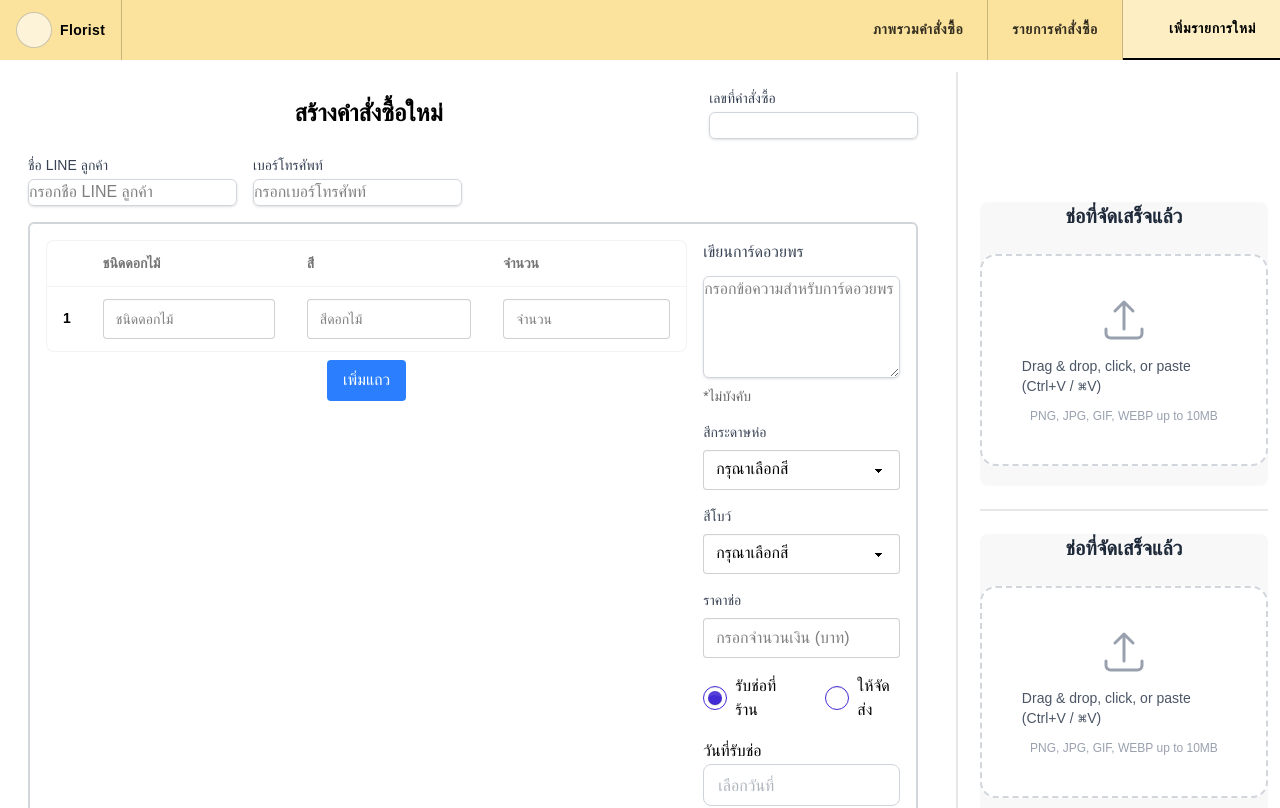
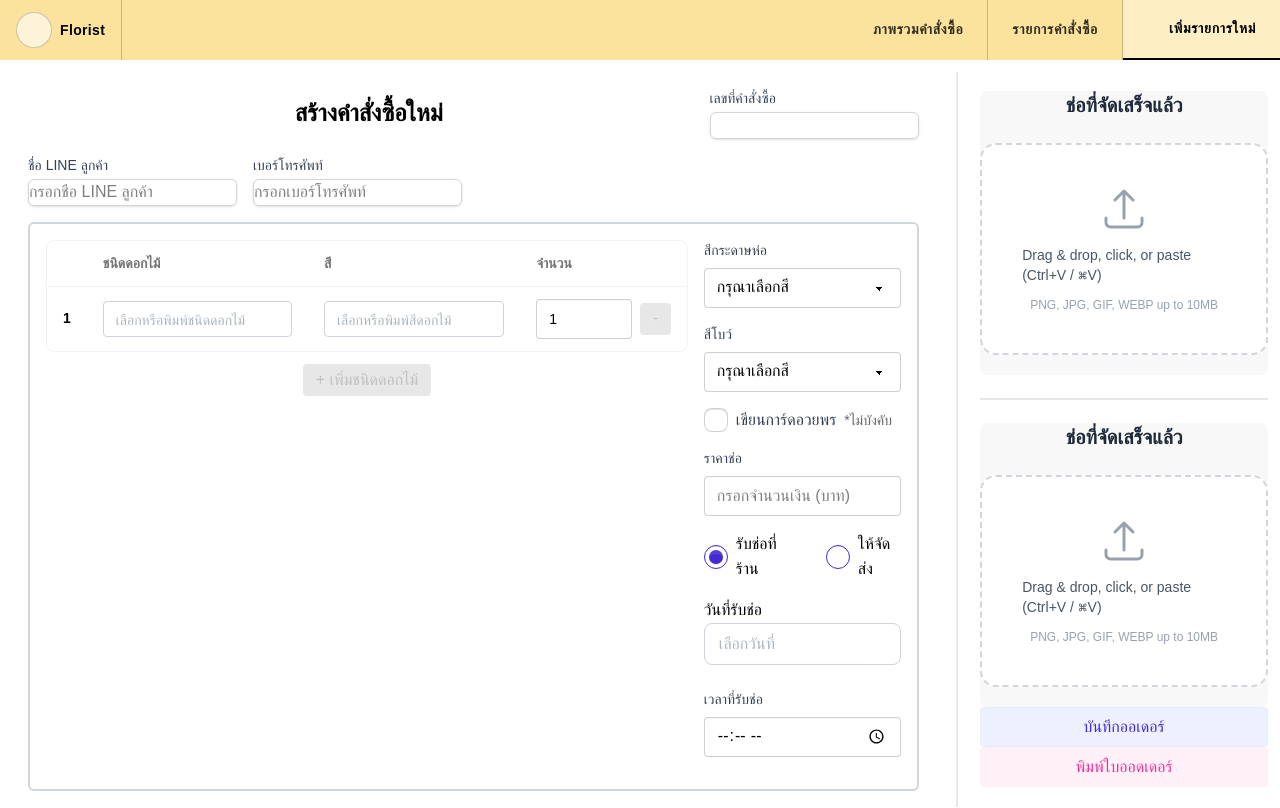
Before and after one commit to jaranutl/my-test-app, a Next.js app: page /order_form in a window 1280 px wide. Shown: the top 808 px of the page. Built offline with nearby package versions, Linux system fonts and the light colour scheme; some icons are missing.

Commit message:
make add row works and add submit form with form adjustments

```diff
--- a/package.json
+++ b/package.json
@@ -20,7 +20,8 @@
     "dayjs": "^1.11.19",
     "next": "^16.1.6",
     "react": "^19.2.4",
-    "react-dom": "^19.2.4"
+    "react-dom": "^19.2.4",
+    "uuid": "^13.0.0"
   },
   "devDependencies": {
     "@tailwindcss/postcss": "^4",
--- a/src/components/formorder/Formflower.tsx
+++ b/src/components/formorder/Formflower.tsx
@@ -1,9 +1,13 @@
 "use client";
 
-import React, { useState } from "react";
+import React, { useState, ChangeEvent } from "react";
 import { DatePickerInput } from "@mantine/dates";
+import { Autocomplete } from "@mantine/core";
 import dayjs from "dayjs";
 import "dayjs/locale/th";
+import { CheckBox } from "@mui/icons-material";
+
+import { v4 as uuidv4 } from "uuid";
 
 dayjs.locale("th");
 
@@ -11,6 +15,63 @@ export const Formflower = () => {
   const [pickupMode, setPickupMode] = useState<"workin" | "delivery">("workin");
   const [deliveryDate, setDeliveryDate] = useState<Date | null>(null);
   const [deliveryTime, setDeliveryTime] = useState<string>("");
+  const [isVisible, setIsVisible] = useState<boolean>(false);
+
+  const handleToggle = (e: ChangeEvent<HTMLInputElement>) => {
+    setIsVisible(e.target.checked);
+  };
+
+  type Row = {
+    id: string;
+    type: string;
+    color: string;
+    quantity: number;
+  };
+
+  const [rows, setRows] = useState<Row[]>([
+    { id: uuidv4(), type: "", color: "", quantity: 1 },
+  ]);
+
+  const MAX_ROWS = 4;
+
+  const [warning, setWarning] = useState<string | null>(null);
+
+  const addRow = () => {
+    const lastRow = rows[rows.length - 1];
+    setRows((prev) => [
+      ...prev,
+      {
+        id: uuidv4(),
+        type: "",
+        color: "",
+        quantity: 1,
+      },
+    ]);
+  };
+
+  const removeRow = (id: string) => {
+    if (rows.length <= 1) return;
+    setRows((prev) => prev.filter((row) => row.id !== id));
+  };
+
+  const handleChange = <K extends keyof Row>(
+    id: string,
+    field: K,
+    value: Row[K],
+  ) => {
+    setRows((prev) =>
+      prev.map((row) => (row.id === id ? { ...row, [field]: value } : row)),
+    );
+  };
+
+  const isRowValid = (row: Row) => {
+    return (
+      row.type.trim() !== "" && row.color.trim() !== "" && row.quantity >= 1
+    );
+  };
+
+  const lastRow = rows[rows.length - 1];
+  const canAdd = isRowValid(lastRow) && rows.length < MAX_ROWS;
 
   return (
     <div className="flex w-full gap-4 border-2 border-gray-300 rounded-md p-4">
@@ -27,62 +88,92 @@ export const Formflower = () => {
               </tr>
             </thead>
             <tbody>
-              <tr className="hover:bg-gray-100">
-                <th>1</th>
+              {rows.map((row, index) => (
+                <tr key={row.id} className="hover:bg-gray-100">
+                  <th>{index + 1}</th>
+
+                  {/* ชนิดดอกไม้ */}
                   <td>
-                  <input
-                    type="text"
-                    className="input input-bordered w-full max-w-xs"
-                    placeholder="ชนิดดอกไม้"
+                    <Autocomplete
+                      placeholder="เลือกหรือพิมพ์ชนิดดอกไม้"
+                      data={["กุหลาบ", "ทานตะวัน", "ลิลลี่", "ไฮเดรนเยีย"]}
+                      value={row.type}
+                      onChange={(value) => handleChange(row.id, "type", value)}
                     />
                   </td>
+
+                  {/* สี */}
                   <td>
-                  <input
-                    type="text"
-                    className="input input-bordered w-full max-w-xs"
-                    placeholder="สีดอกไม้"
+                    <Autocomplete
+                      placeholder="เลือกหรือพิมพ์สีดอกไม้"
+                      data={["แดง", "ขาว", "ชมพู", "เหลือง"]}
+                      value={row.color}
+                      onChange={(value) => handleChange(row.id, "color", value)}
                     />
                   </td>
+
+                  {/* จำนวน + ปุ่มลบ */}
                   <td>
+                    <div className="flex items-center gap-2">
                       <input
                         type="number"
                         min={0}
                         step={1}
-                    className="input input-bordered w-full max-w-xs"
-                    placeholder="จำนวน"
+                        className="input input-bordered w-24"
+                        value={row.quantity}
+                        onChange={(e) =>
+                          handleChange(
+                            row.id,
+                            "quantity",
+                            Number(e.target.value),
+                          )
+                        }
                       />
+
+                      <button
+                        type="button"
+                        onClick={() => removeRow(row.id)}
+                        disabled={rows.length <= 1}
+                        className={`btn btn-sm ${
+                          rows.length <= 1
+                            ? "btn-disabled"
+                            : "btn-error text-white"
+                        }`}
+                      >
+                        -
+                      </button>
+                    </div>
                   </td>
                 </tr>
+              ))}
             </tbody>
           </table>
         </div>
 
-        <button className="mt-2 bg-blue-500 hover:bg-blue-700 text-white font-bold py-2 px-4 rounded">
-          เพิ่มแถว
+        <button
+          type="button"
+          onClick={addRow}
+          disabled={!canAdd}
+          className={`mt-3 btn btn-sm ${
+            !canAdd ? "btn-disabled" : "btn-primary text-white"
+          }`}
+        >
+          + เพิ่มชนิดดอกไม้
         </button>
       </div>
 
       {/* RIGHT: form */}
-      <div className="card h-auto grow flex flex-col">
-        {/* Card message */}
-        <div className="flex flex-col gap-2 mb-4">
-          <label htmlFor="cardMessage" className="block text-md font-medium text-gray-700">
-            เขียนการ์ดอวยพร
-          </label>
-          <textarea
-            id="cardMessage"
-            name="cardMessage"
-            rows={4}
-            className="mt-1 block w-full border border-gray-300 rounded-md shadow-sm focus:ring-blue-500 focus:border-blue-500 lg:text-md"
-            placeholder="กรอกข้อความสำหรับการ์ดอวยพร"
-          />
-          <span className="label text-sm">*ไม่บังคับ</span>
-        </div>
-
+      <div className="card h-auto grow flex flex-row gap-3">
+        <div className="flex flex-col">
           {/* Paper color */}
           <div className="flex flex-col gap-2 mb-4">
-          <label className="block text-sm font-medium text-gray-700">สีกระดาษห่อ</label>
-          <select defaultValue="" className="select select-bordered w-full max-w-xs">
+            <label className="block text-sm font-medium text-gray-700">
+              สีกระดาษห่อ
+            </label>
+            <select
+              defaultValue=""
+              className="select select-bordered w-full max-w-xs"
+            >
               <option value="" disabled>
                 กรุณาเลือกสี
               </option>
@@ -94,8 +185,13 @@ export const Formflower = () => {
 
           {/* Bow color */}
           <div className="flex flex-col gap-2 mb-4">
-          <label className="block text-sm font-medium text-gray-700">สีโบว์</label>
-          <select defaultValue="" className="select select-bordered w-full max-w-xs">
+            <label className="block text-sm font-medium text-gray-700">
+              สีโบว์
+            </label>
+            <select
+              defaultValue=""
+              className="select select-bordered w-full max-w-xs"
+            >
               <option value="" disabled>
                 กรุณาเลือกสี
               </option>
@@ -105,9 +201,39 @@ export const Formflower = () => {
             </select>
           </div>
 
+          {/* Card message */}
+          <div className="flex flex-col gap-2 mb-4">
+            <div className="flex flex-row gap-2">
+              <input
+                type="checkbox"
+                className="checkbox checkbox-md"
+                onChange={handleToggle}
+              />
+              <label
+                htmlFor="cardMessage"
+                className="block text-md font-medium text-gray-700"
+              >
+                เขียนการ์ดอวยพร
+              </label>
+
+              <span className="label text-sm">*ไม่บังคับ</span>
+            </div>
+            {isVisible && (
+              <textarea
+                id="cardMessage"
+                name="cardMessage"
+                rows={4}
+                className="mt-1 block w-full border border-gray-300 rounded-md shadow-sm focus:ring-blue-500 focus:border-blue-500 lg:text-md"
+                placeholder="กรอกข้อความสำหรับการ์ดอวยพร"
+              />
+            )}
+          </div>
+
           {/* Price */}
           <div className="flex flex-col gap-2 mb-4">
-          <label className="block text-sm font-medium text-gray-700">ราคาช่อ</label>
+            <label className="block text-sm font-medium text-gray-700">
+              ราคาช่อ
+            </label>
             <input
               type="number"
               min={0}
@@ -157,7 +283,6 @@ export const Formflower = () => {
                 withWeekNumbers={false}
                 dropdownType="popover"
                 firstDayOfWeek={1} // จันทร์เป็นวันแรก (เหมาะกับไทย)
-
                 // ✅ กัน DaisyUI/Tailwind ชน + บังคับ grid ของ calendar ให้สวย
                 styles={{
                   calendar: { tableLayout: "fixed" },
@@ -175,22 +300,23 @@ export const Formflower = () => {
                     fontSize: "13px",
                   },
                 }}
-
                 // ✅ แนะนำให้กำหนดขนาด input ให้คงที่
                 size="md"
                 radius="md"
               />
             </div>
 
-
             <div className="flex flex-col gap-2 w-full max-w-xs">
-            <label className="block text-sm font-medium text-gray-700">เวลาที่รับช่อ</label>
+              <label className="block text-sm font-medium text-gray-700">
+                เวลาที่รับช่อ
+              </label>
               <input
                 type="time"
                 className="input input-bordered w-full"
                 value={deliveryTime}
                 onChange={(e) => setDeliveryTime(e.target.value)}
               />
+            </div>
           </div>
         </div>
 
@@ -202,17 +328,29 @@ export const Formflower = () => {
             </div>
 
             <div className="flex flex-col gap-2">
-              <label className="text-sm font-medium text-gray-700">ชื่อผู้รับ</label>
-              <input className="input input-bordered w-full" placeholder="ชื่อผู้รับ" />
+              <label className="text-sm font-medium text-gray-700">
+                ชื่อผู้รับ
+              </label>
+              <input
+                className="input input-bordered w-full"
+                placeholder="ชื่อผู้รับ"
+              />
             </div>
 
             <div className="flex flex-col gap-2">
-              <label className="text-sm font-medium text-gray-700">เบอร์โทรผู้รับ</label>
-              <input className="input input-bordered w-full" placeholder="เบอร์โทร" />
+              <label className="text-sm font-medium text-gray-700">
+                เบอร์โทรผู้รับ
+              </label>
+              <input
+                className="input input-bordered w-full"
+                placeholder="เบอร์โทร"
+              />
             </div>
 
             <div className="flex flex-col gap-2">
-              <label className="text-sm font-medium text-gray-700">ที่อยู่จัดส่ง</label>
+              <label className="text-sm font-medium text-gray-700">
+                ที่อยู่จัดส่ง
+              </label>
               <textarea
                 className="textarea textarea-bordered w-full"
                 rows={3}
@@ -221,8 +359,13 @@ export const Formflower = () => {
             </div>
 
             <div className="flex flex-col gap-2">
-              <label className="text-sm font-medium text-gray-700">ลิงก์แผนที่ (ถ้ามี)</label>
-              <input className="input input-bordered w-full" placeholder="https://maps.google.com/..." />
+              <label className="text-sm font-medium text-gray-700">
+                ลิงก์แผนที่ (ถ้ามี)
+              </label>
+              <input
+                className="input input-bordered w-full"
+                placeholder="https://maps.google.com/..."
+              />
             </div>
           </div>
         )}
--- a/src/components/formorder/uploadpic.tsx
+++ b/src/components/formorder/uploadpic.tsx
@@ -8,6 +8,8 @@ export const UploadPic = () => {
             <div className="card bg-base-200 rounded-box grid h-auto place-items-center"><FileUploader/></div>
             <div className="divider"></div>
             <div className="card bg-base-200 rounded-box grid h-auto place-items-center"><FileUploaderActual/></div>
+            <button className="btn btn-soft btn-primary">บันทึกออเดอร์</button>
+            <button className="btn btn-soft btn-secondary">พิมพ์ใบออดเดอร์</button>
         </div>
     )
 }
```
Also changed, not shown: 2 other files (tests, documents, lock files or other folders). Lines whose indentation alone changed are shown as unchanged.
